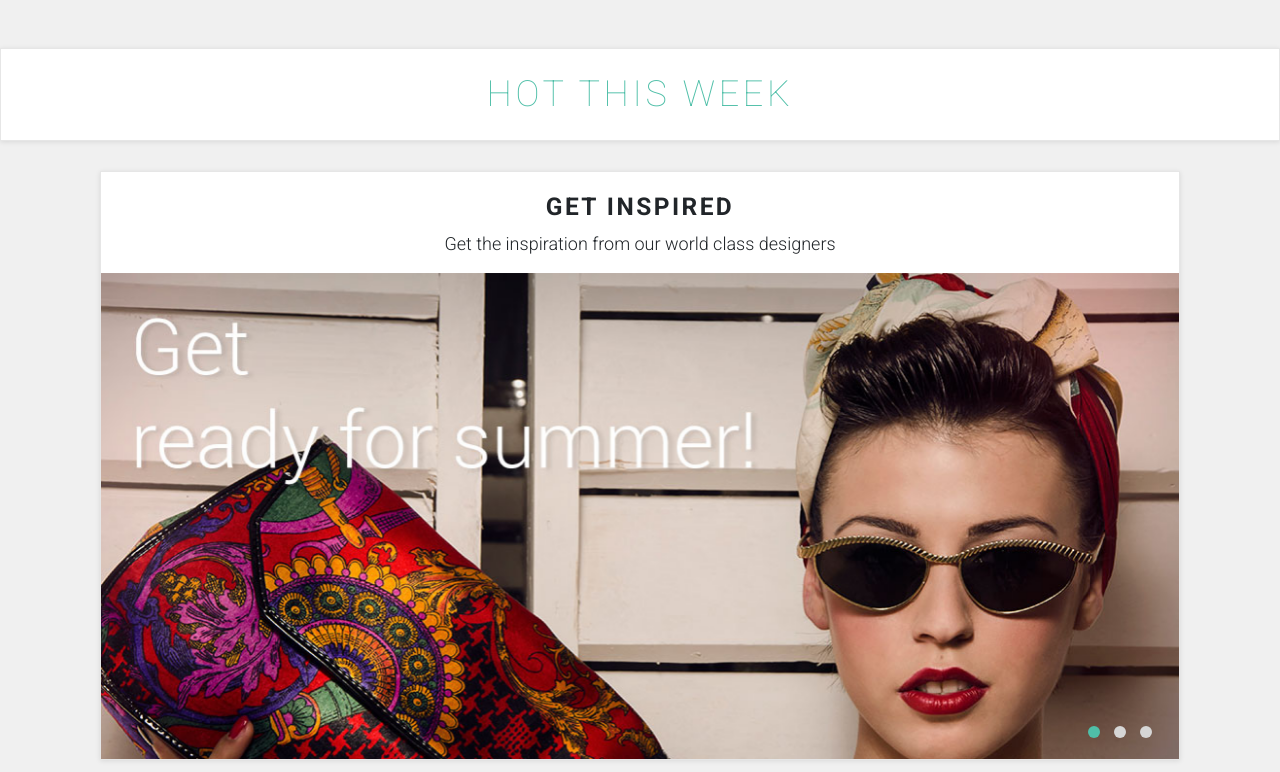
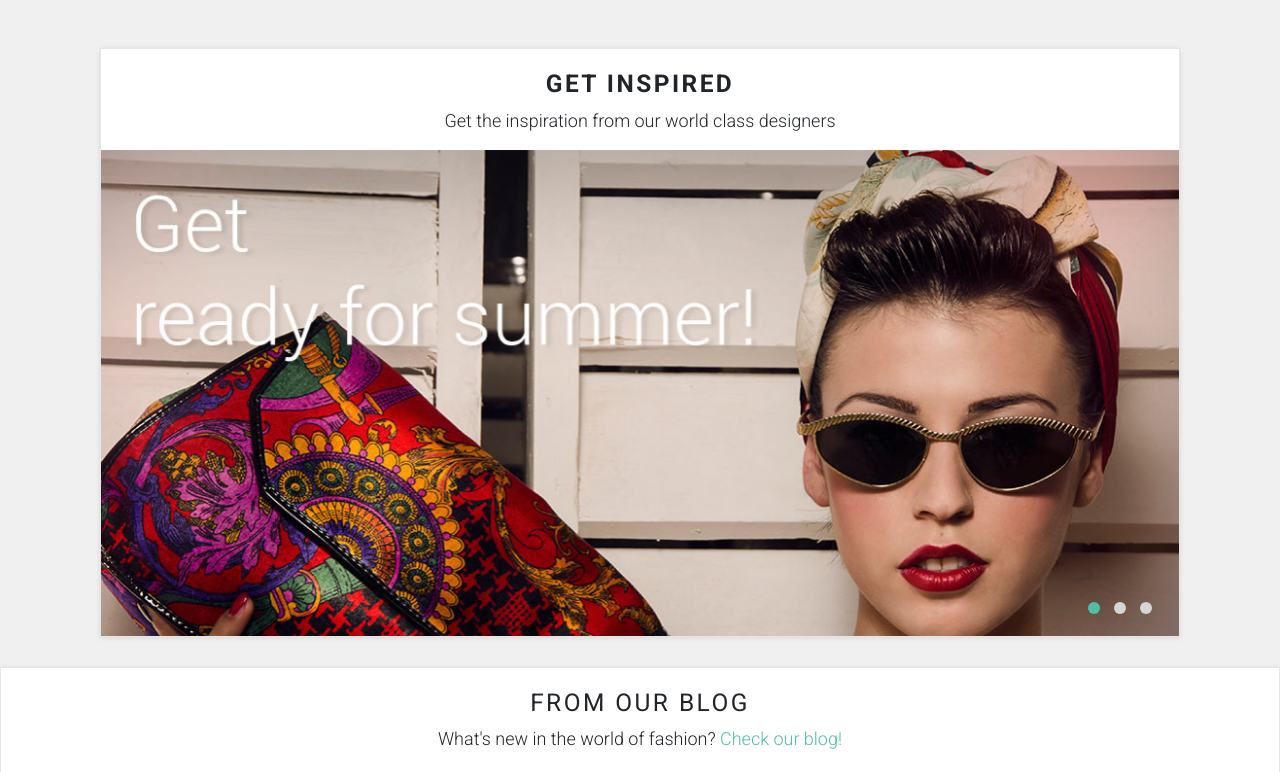
Before and after one commit to ekaru04/online-website-ecommerce, a PHP site: page /antar_jemput.php in a window 1280 px wide. Shown: the part 138-910 px from the top of the page. Run offline with PHP 8.4, Linux system fonts and the light colour scheme; data comes from the database, SQL or seed files in the repository; data that the repository does not hold is empty.

Commit message:
Shinta Mauliantika

```diff
--- a/antar_jemput.php
+++ b/antar_jemput.php
@@ -97,14 +97,14 @@
         _________________________________________________________
         -->
         <div id="hot">
-          <div class="box py-4">
+          <!-- <div class="box py-4"> -->
             <div class="container">
               <div class="row">
                 <div class="col-md-12">
-                  <h2 class="mb-0">Hot this week</h2>
+                  <!-- <h2 class="mb-0">Hot this week</h2> -->
                 </div>
               </div>
-            </div>
+            <!-- </div> -->
           </div>
           <div class="container">
             <div class="row">
```
